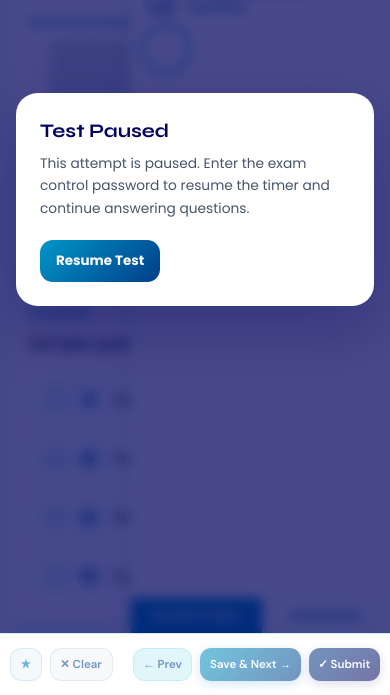
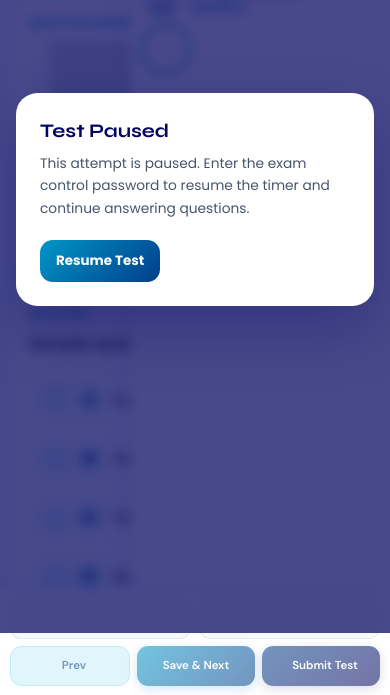
Before and after one commit to Gd0810/Quiz_Management-, a Django app: template Redmock/templates/quiz/take_test.html in a window 390 px wide. Shown: the part 332-1027 px from the top of the page. Run offline with Django 5.2, Linux system fonts and the light colour scheme; the template is opened without the code that fills it: most values are stand-ins (such as "Sample title", 1, 10 or a date in 2020); grey boxes marked "Sample" are stand-in pictures; style sheets or scripts are compiled from the project's sources; some libraries are stand-ins or nearby versions.

Commit message:
update:fotter_button_bar_user_interface

```diff
--- a/Redmock/templates/quiz/take_test.html
+++ b/Redmock/templates/quiz/take_test.html
@@ -531,15 +531,19 @@ body { font-family:'DM Sans',sans-serif; background:#eaf7fc; color:#1e293b; }
 .tt-bot-btn {
     padding:.45rem .9rem; border-radius:.7rem;
     font-family:'DM Sans',sans-serif; font-size:.78rem; font-weight:600;
-    cursor:pointer; white-space:nowrap; transition:transform .12s, filter .12s;
+    cursor:pointer; white-space:nowrap; transition:transform .12s, filter .12s, box-shadow .12s;
+    display:inline-flex; align-items:center; justify-content:center; gap:.5rem;
+    min-height:2.7rem;
 }
 .tt-bot-btn:active { transform:scale(.96); }
+.tt-bot-btn iconify-icon { font-size:1rem; flex-shrink:0; }
+.tt-bot-btn .label { line-height:1.1; }
 .tt-bot-btn--review  { background:rgba(0,119,182,.08); color:var(--c6); border:1.5px solid rgba(0,119,182,.2); }
-.tt-bot-btn--review:hover  { background:rgba(0,119,182,.14); }
+.tt-bot-btn--review:hover  { background:rgba(0,119,182,.14); box-shadow:0 8px 18px rgba(0,119,182,.12); }
 .tt-bot-btn--clear   { background:rgba(2,62,138,.05); color:var(--c7); border:1.5px solid rgba(2,62,138,.15); }
-.tt-bot-btn--clear:hover   { background:rgba(2,62,138,.1); }
+.tt-bot-btn--clear:hover   { background:rgba(2,62,138,.1); box-shadow:0 8px 18px rgba(2,62,138,.08); }
 .tt-bot-btn--prev    { background:var(--c0); color:var(--c7); border:1.5px solid var(--c2); }
-.tt-bot-btn--prev:hover    { background:var(--c1); }
+.tt-bot-btn--prev:hover    { background:var(--c1); box-shadow:0 8px 18px rgba(72,202,228,.18); }
 .tt-bot-btn--save    { background:linear-gradient(135deg,var(--c5),var(--c7)); color:#fff; border:none; box-shadow:0 3px 12px rgba(0,119,182,.32); padding:.45rem 1.2rem; }
 .tt-bot-btn--save:hover    { filter:brightness(1.07); }
 .tt-bot-btn--submit  { background:linear-gradient(135deg,var(--c7),var(--c8)); color:#fff; border:none; box-shadow:0 3px 12px rgba(3,4,94,.25); padding:.45rem 1.1rem; }
@@ -720,9 +724,29 @@ body { font-family:'DM Sans',sans-serif; background:#eaf7fc; color:#1e293b; }
     .tt-top-actions { display: none; }
     .tt-title { display:none; }
     .tt-btn-sm { display:none; }
-    .tt-botbar { padding:0 .625rem; gap:.35rem; }
-    .tt-bot-btn { padding:.4rem .6rem; font-size:.72rem; }
-    .tt-bot-btn--review span.label { display:none; }
+    .tt-botbar {
+        height:auto;
+        padding:.55rem .625rem;
+        gap:.45rem;
+        align-items:stretch;
+        flex-wrap:wrap;
+    }
+    .tt-botbar-left,
+    .tt-botbar-right {
+        width:100%;
+        gap:.45rem;
+    }
+    .tt-botbar-left,
+    .tt-botbar-right { justify-content:space-between; }
+    .tt-bot-btn {
+        padding:.4rem .65rem;
+        font-size:.72rem;
+        min-height:2.5rem;
+        flex:1 1 0;
+    }
+    .tt-bot-btn iconify-icon { font-size:.95rem; }
+    .tt-bot-btn--review span.label,
+    .tt-bot-btn--clear span.label { display:none; }
     .tt-qarea { padding:1rem .75rem; }
     :root { --drawer-w:260px; }
     .tt-timer-wrap { padding: 0.25rem 0.65rem; gap: 0.4rem; }
@@ -742,6 +766,23 @@ body { font-family:'DM Sans',sans-serif; background:#eaf7fc; color:#1e293b; }
     }
     .tt-drawer.open { transform: translateX(0); } /* Slide in */
     .tt-drawer.closed { transform: translateX(100%); } /* Slide out */
+}
+
+@media (min-width:601px) and (max-width:900px) {
+    .tt-botbar {
+        height:auto;
+        padding:.65rem .85rem;
+        gap:.5rem;
+        flex-wrap:wrap;
+    }
+    .tt-botbar-left,
+    .tt-botbar-right {
+        width:100%;
+        justify-content:space-between;
+    }
+    .tt-bot-btn {
+        flex:1 1 0;
+    }
 }
 </style>
 
@@ -1071,16 +1112,28 @@ body { font-family:'DM Sans',sans-serif; background:#eaf7fc; color:#1e293b; }
 <div class="tt-botbar">
     <div class="tt-botbar-left">
         <button type="button" class="tt-bot-btn tt-bot-btn--review" id="btnMark">
-            ★ <span class="label">Mark for Review &amp; Next</span>
+            <iconify-icon icon="solar:bookmark-square-bold-duotone" aria-hidden="true"></iconify-icon>
+            <span class="label">Mark for Review &amp; Next</span>
         </button>
         <button type="button" class="tt-bot-btn tt-bot-btn--clear" id="btnClear">
-            ✕ Clear
+            <iconify-icon icon="solar:eraser-bold-duotone" aria-hidden="true"></iconify-icon>
+            <span class="label">Clear</span>
         </button>
     </div>
     <div class="tt-botbar-right">
-        <button type="button" class="tt-bot-btn tt-bot-btn--prev" id="btnPrev">← Prev</button>
-        <button type="button" class="tt-bot-btn tt-bot-btn--save" id="btnSave">Save &amp; Next →</button>
-        <button type="button" class="tt-bot-btn tt-bot-btn--submit" id="btnSubmit">✓ Submit</button>
+        <button type="button" class="tt-bot-btn tt-bot-btn--prev" id="btnPrev">
+            <iconify-icon icon="solar:arrow-left-line-duotone" aria-hidden="true"></iconify-icon>
+            <span class="label">Prev</span>
+        </button>
+        <button type="button" class="tt-bot-btn tt-bot-btn--save" id="btnSave">
+            <iconify-icon icon="solar:diskette-bold-duotone" aria-hidden="true"></iconify-icon>
+            <span class="label">Save &amp; Next</span>
+            <iconify-icon icon="solar:arrow-right-line-duotone" aria-hidden="true"></iconify-icon>
+        </button>
+        <button type="button" class="tt-bot-btn tt-bot-btn--submit" id="btnSubmit">
+            <iconify-icon icon="solar:check-circle-bold-duotone" aria-hidden="true"></iconify-icon>
+            <span class="label">Submit Test</span>
+        </button>
     </div>
 </div>
 
```
Also changed, not shown: Redmock/db.sqlite3.
